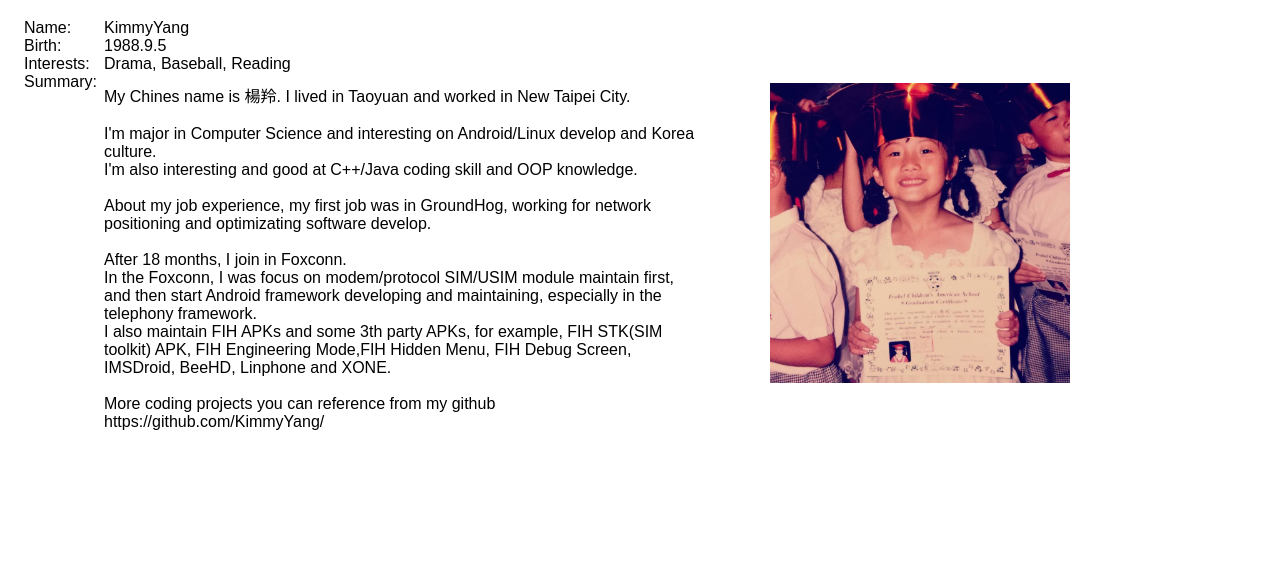
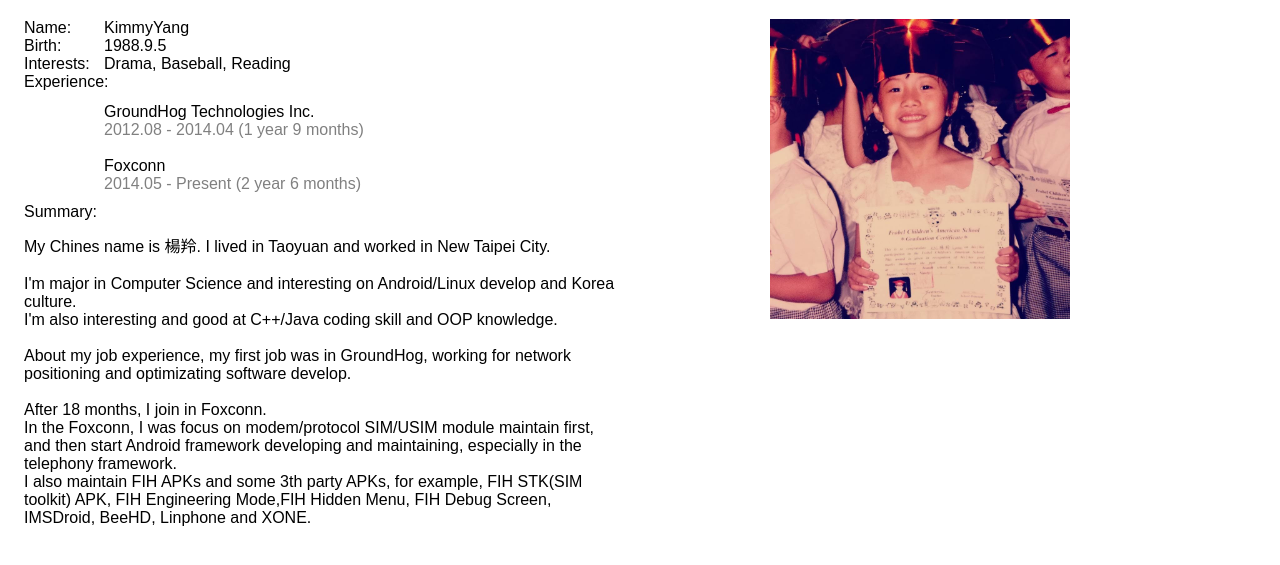
Before and after one commit to KimmyYang/KimmyYang.github.io, a plain HTML site: page sub_page/Intro.html in a window 1280 px wide. Shown: the part 67-632 px from the top of the page. Drawn offline with Linux system fonts and the light colour scheme.

Commit message:
Add Project.html

```diff
--- a/js/selection_bar.js
+++ b/js/selection_bar.js
@@ -8,3 +8,6 @@
     function load_work(){
         document.getElementById("content").innerHTML='<object type="text/html" style="width: 100%;height: 100%;" data="sub_page/WorkDiary.html"></object>';
     }
+    function load_project(){
+        document.getElementById("content").innerHTML='<object type="text/html" style="width: 100%;height: 100%;" data="sub_page/Project.html"></object>';
+    }
--- a/sub_page/Intro.html
+++ b/sub_page/Intro.html
@@ -21,18 +21,44 @@ body{
     font-family: sans-serif;
     float:left;
 }
+#time{
+    color:gray;
+}
+#title_experience{
+    position:absolute;
+    margin-top:10px;
+    top:130px;
+    color:black;
+    font-family: sans-serif;
+    float:left;
+}
+#experience{
+    position:absolute;
+    top:30px;
+    width:500px;
+    height:500px;
+    padding-left:80px;
+}
+#title_summary{
+    position:absolute;
+    margin-top:20px;
+    top:250px;
+    color:black;
+    font-family: sans-serif;
+    float:left;
+}
 #summary{
     position:absolute;
-    top:150px;
+    top:30px;
     width:600px;
     height:500px;
-    border:2px;
-    margin-left=10px;
+    padding-left=1000px;
 }
 #my_photo{
     position:absolute;
     margin-left=10px;
-    top:150px;
+    top=200px;
+    padding-top=200px;
     left:770px;
     width:300px;
 }
@@ -51,12 +77,24 @@ body{
 Name:<br>
 Birth:<br>
 Interests:<br>
-Summary:<br>
 </div>
 <div id="content_body" >
 KimmyYang<br>
 1988.9.5<br>
 Drama, Baseball, Reading<br>
+</div>
+
+<div id="title_experience">
+    Experience:<br>
+<div id="experience">
+    GroundHog Technologies Inc.<div id="time"> 2012.08 - 2014.04 (1 year 9 months) </div>
+    <br>
+    Foxconn<div id="time"> 2014.05 - Present (2 year 6 months) </div>
+</div>
+</div>
+
+<div id="title_summary">
+Summary:<br>
 <div id="summary">
     My Chines name is 楊羚. I lived in Taoyuan and worked in New Taipei City.<br><br>
 I'm major in Computer Science and interesting on Android/Linux develop and Korea culture. <br>
@@ -69,10 +107,9 @@ After 18 months, I join in Foxconn.<br>
 In the Foxconn, I was focus on modem/protocol SIM/USIM module maintain first,<br>
 and then start Android framework developing and maintaining, especially in the telephony framework. <br>
 I also maintain FIH APKs and some 3th party APKs, for example, FIH STK(SIM toolkit) APK, FIH Engineering Mode,FIH Hidden Menu, FIH Debug Screen, IMSDroid, BeeHD, Linphone and XONE.<br><br>
-
-More coding projects you can reference from my github https://github.com/KimmyYang/<br>
 </div>
 </div>
+
 <img id="my_photo" src=../pic/myPhoto2.jpg>
 
 </body>
```
Also changed, not shown: index.html (+1 -0 lines), sub_page/Project.html (added, +35 -0 lines).
